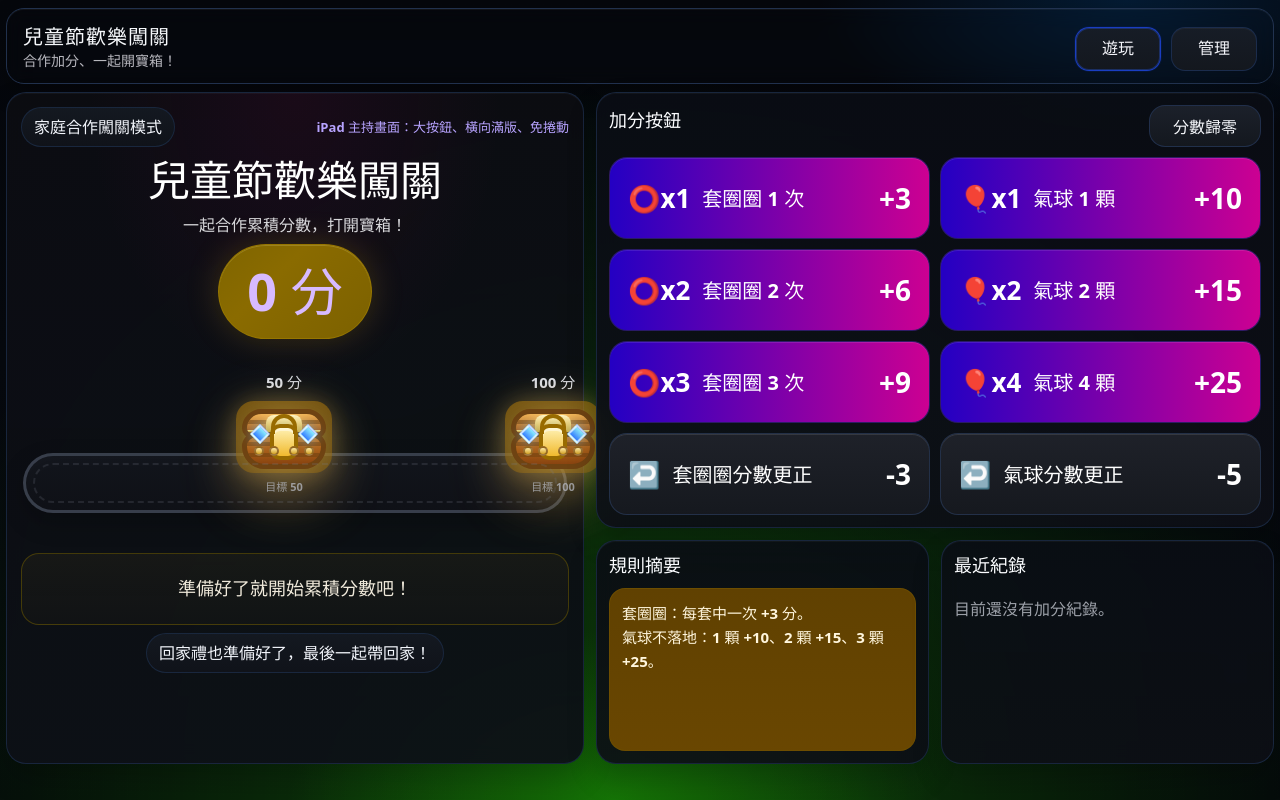
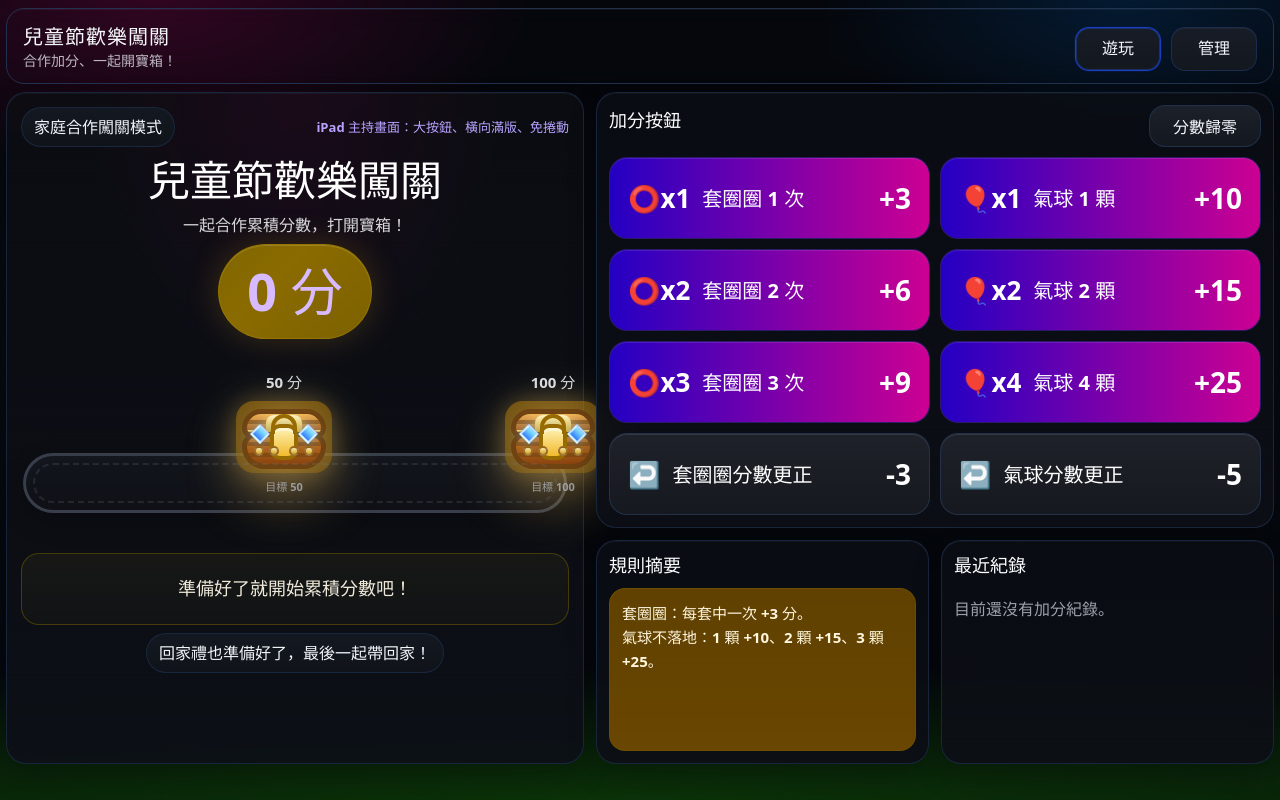
Before and after one commit to Tia2007/treasure-code-quest, a React (Vite) app: page /#/play in a window 1280 px wide. Built offline with nearby package versions, Linux system fonts and the light colour scheme.

Commit message:
Update index.css

```diff
--- a/src/index.css
+++ b/src/index.css
@@ -40,9 +40,9 @@ body {
   min-height: 100vh;
   color: var(--text);
   background:
-    radial-gradient(circle at 48% 100%, rgba(43, 255, 0, 0.25) 0%, rgba(43, 255, 0, 0) 70%),
-    radial-gradient(500px 260px at 48% 100%, rgba(43, 255, 0, 0.25) 0%, rgba(43, 255, 0, 0) 65%),
-    radial-gradient(560px 260px at 88% 0%, rgba(0, 131, 255, 0.16) 0%, transparent 55%),
+    radial-gradient(700px 320px at 12% 0%, rgba(255, 0, 132, 0.18) 0%, rgba(255, 0, 132, 0) 55%),
+    radial-gradient(560px 260px at 88% 0%, rgba(0, 131, 255, 0.16) 0%, rgba(0, 131, 255, 0) 55%),
+    radial-gradient(5000px 300px at 48% 100%, rgba(43, 255, 0, 0.18) 0%, rgba(43, 255, 0, 0) 45%),
     linear-gradient(180deg, #05070c 0%, #06090f 45%, #04060a 100%);
   background-attachment: fixed;
 }
```
